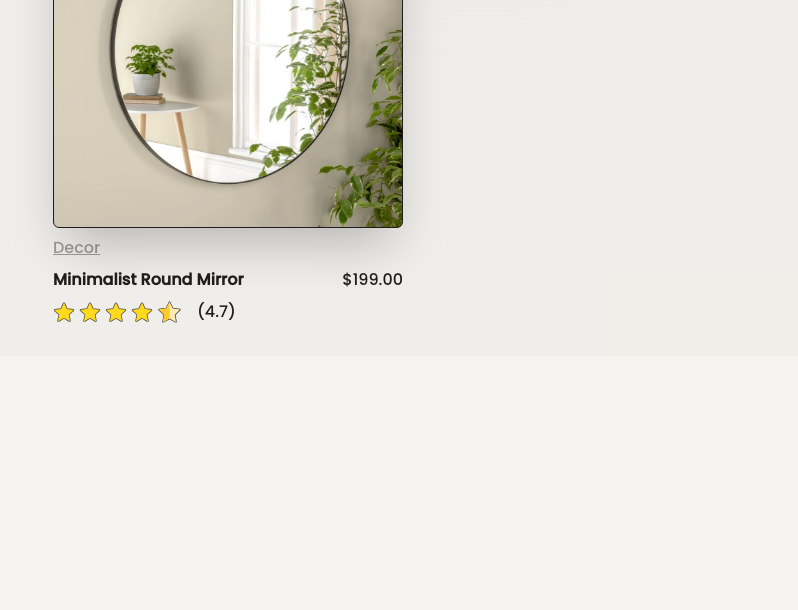
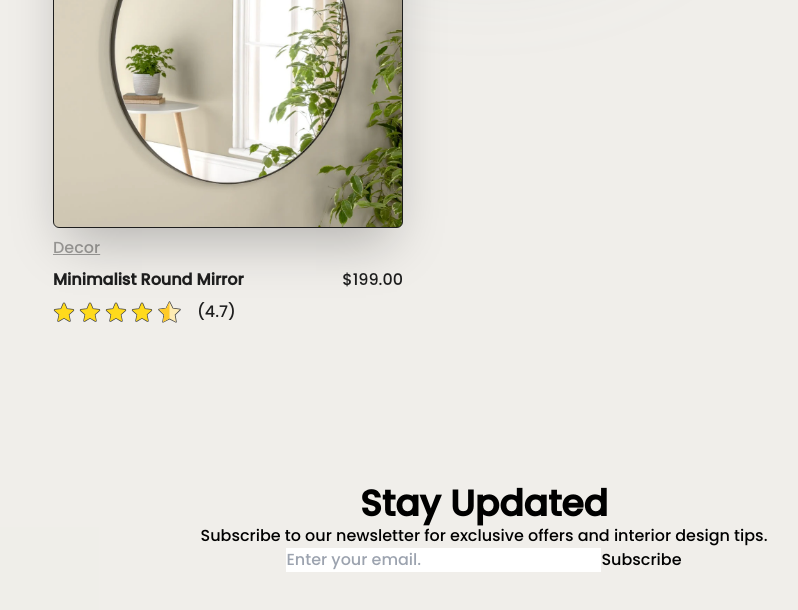
Before and after one commit to AymenDellas/furnish, a React (Vite) app: page / in a window 1280 px wide. Shown: the part 1506-2116 px from the top of the page, without its empty margins (156-954 px from the left). Before the commit the page ends 1862 px from the top, so only its background shows below. Built offline with nearby package versions, Linux system fonts and the light colour scheme.

Commit message:
news letter signup

```diff
--- a/src/comps/Home.jsx
+++ b/src/comps/Home.jsx
@@ -118,6 +118,17 @@ const Home = ({ addToCart }) => {
             );
           })}
         </div>
+        <div className="flex  flex-col justifiy-center items-center mt-32 min-h-screen mb-4">
+          <h1 className="font-bold text-4xl">Stay Updated</h1>
+          <p>
+            Subscribe to our newsletter for exclusive offers and interior design
+            tips.
+          </p>
+          <form action="">
+            <input type="email" placeholder="Enter your email." />
+            <button>Subscribe</button>
+          </form>
+        </div>
       </div>
     </>
   );
```
